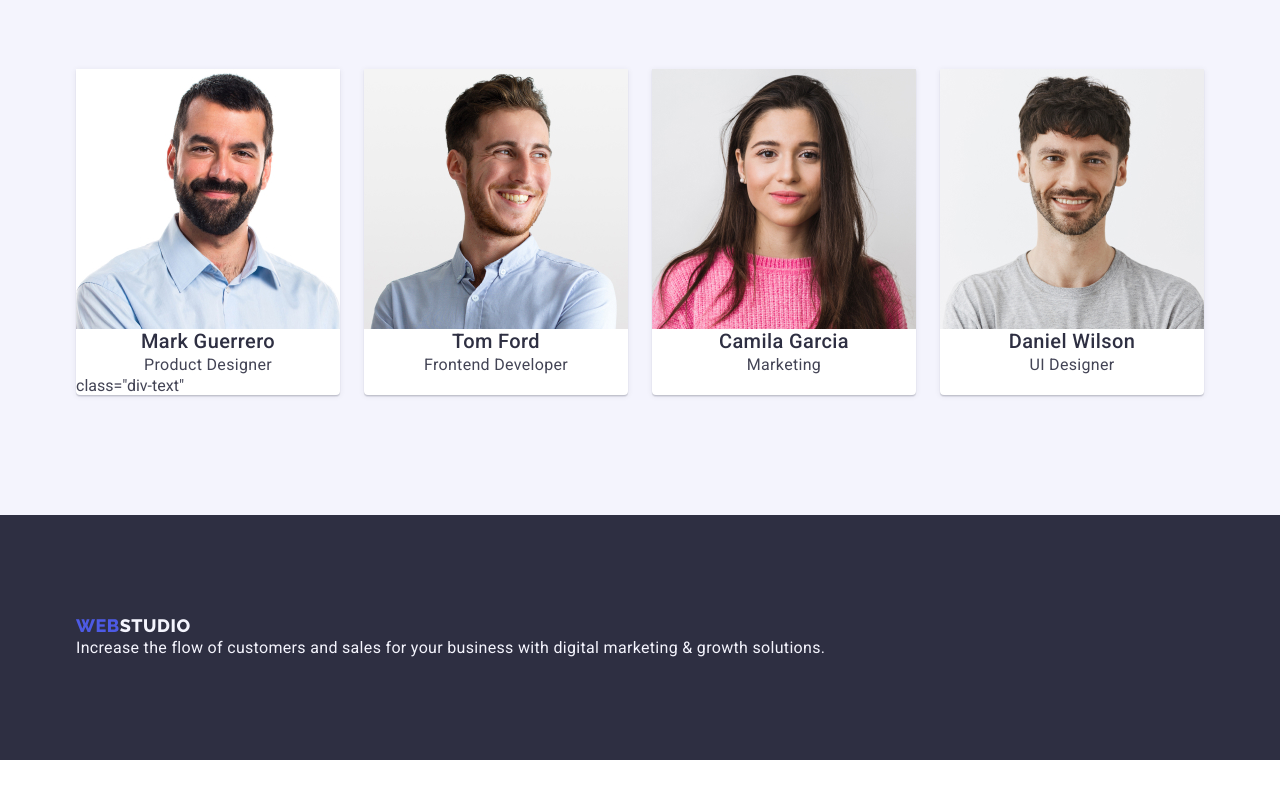
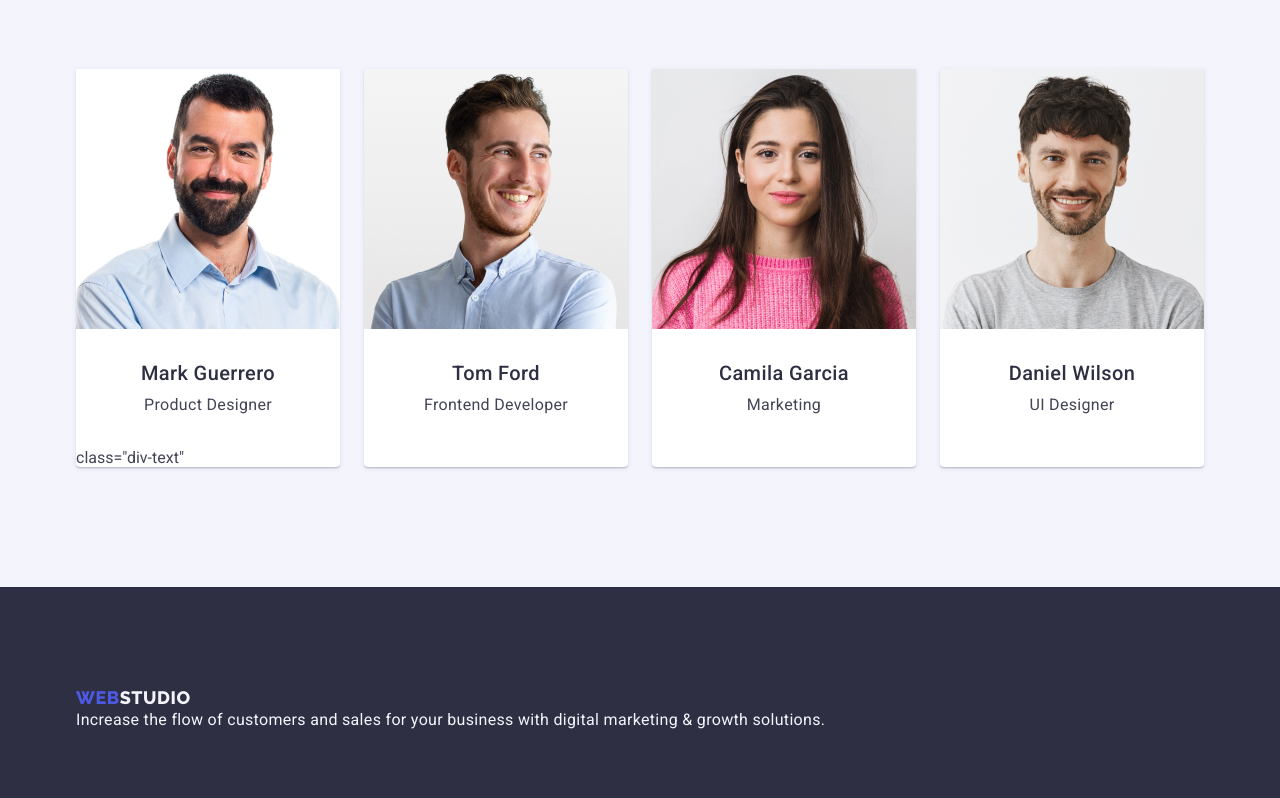
Before and after one commit to Wibairyluli/goit-homework-3, a plain HTML site: page index.html in a window 1280 px wide. Shown: the part 2034-2832 px from the top of the page. Before the commit the page ends 2794 px from the top, so only its background shows below. Drawn offline with nearby package versions, Linux system fonts and the light colour scheme.

Commit message:
section4

```diff
--- a/css/styles.css
+++ b/css/styles.css
@@ -81,7 +81,7 @@ body {
   text-transform: uppercase;
   color: var(--text-color-hover);
   line-height: 1.17;
-  margin-right: 76px
+  margin-right: 76px;
 }
 .logo-color {
   color: var(--primary-text-color);
@@ -128,7 +128,7 @@ body {
   padding-left: 15px;
   padding-right: 15px;
 }
-.div-class{
+.div-class {
   margin: 0;
   display: flex;
   align-items: center;
@@ -147,7 +147,7 @@ body {
   padding-top: 24px;
   padding-bottom: 24px;
 }
-.menu-item{
+.menu-item {
   padding-top: 24px;
   padding-bottom: 24px;
 }
@@ -244,7 +244,7 @@ body {
   color: var(--background-color);
 }
 /* selector2 */
-.our-skill{
+.our-skill {
   padding-top: 120px;
   padding-bottom: 120px;
 }
@@ -258,7 +258,7 @@ body {
   text-transform: capitalize;
   color: #2e2f42;
 }
-.li-skill{
+.li-skill {
   width: calc((100% - 72px) / 4);
 }
 .foto-gadget {
@@ -326,6 +326,9 @@ body {
   padding-top: 120px;
   padding-bottom: 120px;
 }
+.div-text {
+  padding: 32px 16px;
+}
 .header-team {
   font-family: 'Roboto';
   font-style: normal;
@@ -337,7 +340,7 @@ body {
   text-transform: capitalize;
   color: var(--primary-text-color);
   line-height: 1.11;
-  margin-bottom: 72px
+  margin-bottom: 72px;
 }
 .name-team {
   font-family: 'Roboto';
@@ -348,6 +351,7 @@ body {
   text-align: center;
   letter-spacing: 0.02em;
   color: var(--primary-text-color);
+  margin-bottom: 8px;
 }
 .position-team {
   font-family: 'Roboto';
```
